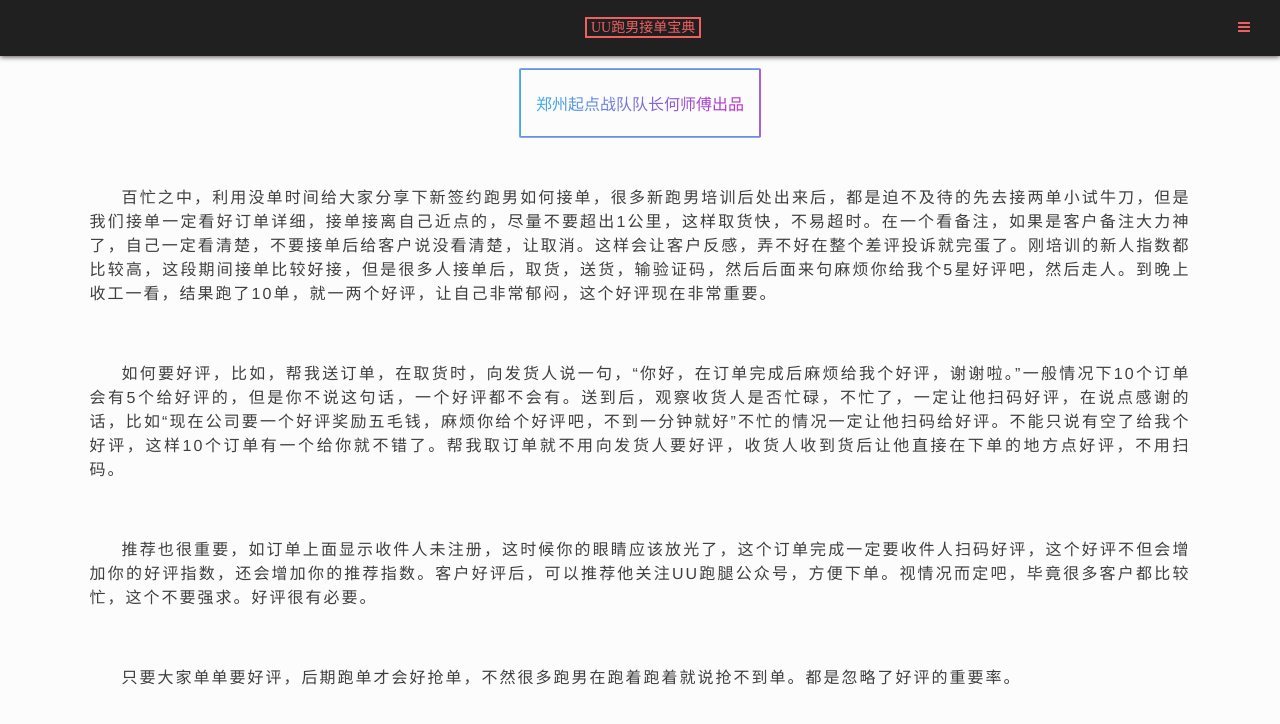
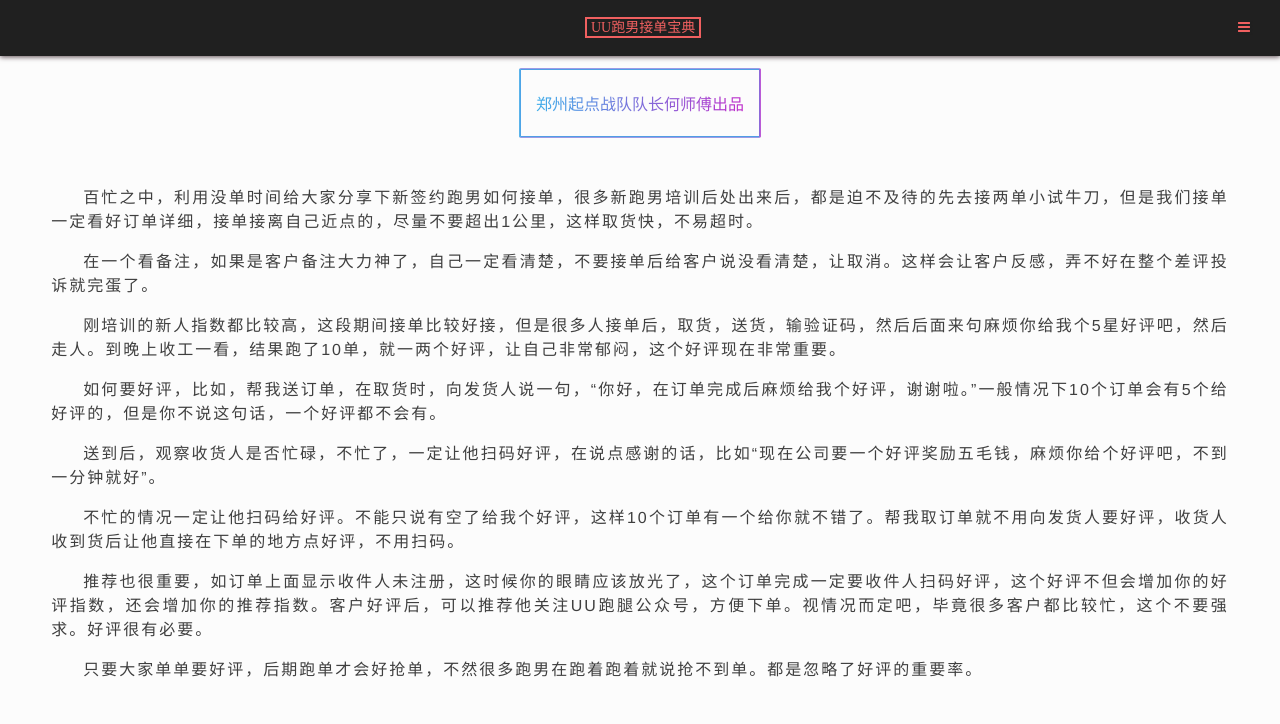
Before and after one commit to superman1happy/UU, a plain HTML site: page a1.html in a window 1280 px wide. Drawn offline with Linux system fonts and the light colour scheme.

Commit message:
Add files via upload

```diff
--- a/a1.html
+++ b/a1.html
@@ -72,28 +72,31 @@
         <span style="color: #3F3F3F; font-size: 14px;"></span>
     </p>
     <p style="font-family: &quot;PT Sans&quot;, Helvetica, Arial, sans-serif; background-color: rgb(252, 252, 252); text-indent: 2em; text-align: justify; line-height: 1.5em; letter-spacing: 2px; margin-left: 0px; margin-right: 0px;">
-        <span style="color: #3F3F3F; font-size: 16px;">百忙之中，利用没单时间给大家分享下新签约跑男如何接单，很多新跑男培训后处出来后，都是迫不及待的先去接两单小试牛刀，但是我们接单一定看好订单详细，接单接离自己近点的，尽量不要超出1公里，这样取货快，不易超时。在一个看备注，如果是客户备注大力神了，自己一定看清楚，不要接单后给客户说没看清楚，让取消。这样会让客户反感，弄不好在整个差评投诉就完蛋了。刚培训的新人指数都比较高，这段期间接单比较好接，但是很多人接单后，取货，送货，输验证码，然后后面来句麻烦你给我个5星好评吧，然后走人。到晚上收工一看，结果跑了10单，就一两个好评，让自己非常郁闷，这个好评现在非常重要。</span>
+        <span style="color: #3F3F3F; font-size: 16px;">百忙之中，利用没单时间给大家分享下新签约跑男如何接单，很多新跑男培训后处出来后，都是迫不及待的先去接两单小试牛刀，但是我们接单一定看好订单详细，接单接离自己近点的，尽量不要超出1公里，这样取货快，不易超时。</span>
     </p>
     <p style="font-family: &quot;PT Sans&quot;, Helvetica, Arial, sans-serif; background-color: rgb(252, 252, 252); text-indent: 2em; text-align: justify; line-height: 1.5em; letter-spacing: 2px; margin-left: 0px; margin-right: 0px;">
-        <span style="color: #3F3F3F; font-size: 16px;"><br/></span>
+        <span style="color: #3F3F3F; font-size: 16px;">在一个看备注，如果是客户备注大力神了，自己一定看清楚，不要接单后给客户说没看清楚，让取消。这样会让客户反感，弄不好在整个差评投诉就完蛋了。</span>
+    </p>
+    <p style="font-family: &quot;PT Sans&quot;, Helvetica, Arial, sans-serif; background-color: rgb(252, 252, 252); text-indent: 2em; text-align: justify; line-height: 1.5em; letter-spacing: 2px; margin-left: 0px; margin-right: 0px;">
+        <span style="color: #3F3F3F; font-size: 16px;">刚培训的新人指数都比较高，这段期间接单比较好接，但是很多人接单后，取货，送货，输验证码，然后后面来句麻烦你给我个5星好评吧，然后走人。到晚上收工一看，结果跑了10单，就一两个好评，让自己非常郁闷，这个好评现在非常重要。</span>
     </p>
     <p style="text-align: justify; line-height: 1.5em; letter-spacing: 2px; margin-left: 0px; margin-right: 0px;">
         <span style="font-family: &quot;PT Sans&quot;, Helvetica, Arial, sans-serif; background-color: #FCFCFC; color: #3F3F3F; font-size: 16px;"></span>
     </p>
     <p style="font-family: &quot;PT Sans&quot;, Helvetica, Arial, sans-serif; background-color: rgb(252, 252, 252); text-indent: 2em; text-align: justify; line-height: 1.5em; letter-spacing: 2px; margin-left: 0px; margin-right: 0px;">
-        <span style="color: #3F3F3F; font-size: 16px;">如何要好评，比如，帮我送订单，在取货时，向发货人说一句，“你好，在订单完成后麻烦给我个好评，谢谢啦。”一般情况下10个订单会有5个给好评的，但是你不说这句话，一个好评都不会有。送到后，观察收货人是否忙碌，不忙了，一定让他扫码好评，在说点感谢的话，比如“现在公司要一个好评奖励五毛钱，麻烦你给个好评吧，不到一分钟就好”不忙的情况一定让他扫码给好评。不能只说有空了给我个好评，这样10个订单有一个给你就不错了。帮我取订单就不用向发货人要好评，收货人收到货后让他直接在下单的地方点好评，不用扫码。</span>
+        <span style="color: #3F3F3F; font-size: 16px;">如何要好评，比如，帮我送订单，在取货时，向发货人说一句，“你好，在订单完成后麻烦给我个好评，谢谢啦。”一般情况下10个订单会有5个给好评的，但是你不说这句话，一个好评都不会有。</span>
     </p>
     <p style="font-family: &quot;PT Sans&quot;, Helvetica, Arial, sans-serif; background-color: rgb(252, 252, 252); text-indent: 2em; text-align: justify; line-height: 1.5em; letter-spacing: 2px; margin-left: 0px; margin-right: 0px;">
-        <span style="color: #3F3F3F; font-size: 16px;"><br/></span>
+        <span style="color: #3F3F3F; font-size: 16px;">送到后，观察收货人是否忙碌，不忙了，一定让他扫码好评，在说点感谢的话，比如“现在公司要一个好评奖励五毛钱，麻烦你给个好评吧，不到一分钟就好”。</span>
+    </p>
+    <p style="font-family: &quot;PT Sans&quot;, Helvetica, Arial, sans-serif; background-color: rgb(252, 252, 252); text-indent: 2em; text-align: justify; line-height: 1.5em; letter-spacing: 2px; margin-left: 0px; margin-right: 0px;">
+        <span style="color: #3F3F3F; font-size: 16px;">不忙的情况一定让他扫码给好评。不能只说有空了给我个好评，这样10个订单有一个给你就不错了。帮我取订单就不用向发货人要好评，收货人收到货后让他直接在下单的地方点好评，不用扫码。</span>
     </p>
     <p style="text-align: justify; line-height: 1.5em; letter-spacing: 2px; margin-left: 0px; margin-right: 0px;">
         <span style="font-family: &quot;PT Sans&quot;, Helvetica, Arial, sans-serif; background-color: #FCFCFC; color: #3F3F3F; font-size: 16px;"></span>
     </p>
     <p style="font-family: &quot;PT Sans&quot;, Helvetica, Arial, sans-serif; background-color: rgb(252, 252, 252); text-indent: 2em; text-align: justify; line-height: 1.5em; letter-spacing: 2px; margin-left: 0px; margin-right: 0px;">
         <span style="color: #3F3F3F; font-size: 16px;">推荐也很重要，如订单上面显示收件人未注册，这时候你的眼睛应该放光了，这个订单完成一定要收件人扫码好评，这个好评不但会增加你的好评指数，还会增加你的推荐指数。客户好评后，可以推荐他关注UU跑腿公众号，方便下单。视情况而定吧，毕竟很多客户都比较忙，这个不要强求。好评很有必要。</span>
-    </p>
-    <p style="font-family: &quot;PT Sans&quot;, Helvetica, Arial, sans-serif; background-color: rgb(252, 252, 252); text-indent: 2em; text-align: justify; line-height: 1.5em; letter-spacing: 2px; margin-left: 0px; margin-right: 0px;">
-        <span style="color: #3F3F3F; font-size: 16px;"><br/></span>
     </p>
     <p style="text-align: justify; line-height: 1.5em; letter-spacing: 2px; margin-left: 0px; margin-right: 0px;">
         <span style="font-family: &quot;PT Sans&quot;, Helvetica, Arial, sans-serif; background-color: #FCFCFC; color: #3F3F3F; font-size: 16px;"></span>
--- a/css/Article.css
+++ b/css/Article.css
@@ -35,7 +35,7 @@
     padding: 60px 0;
 }
 .bikan{
-    padding: 60px 7%;
+    padding: 60px 4%;
     font-size: 16px;
 
 }
```
